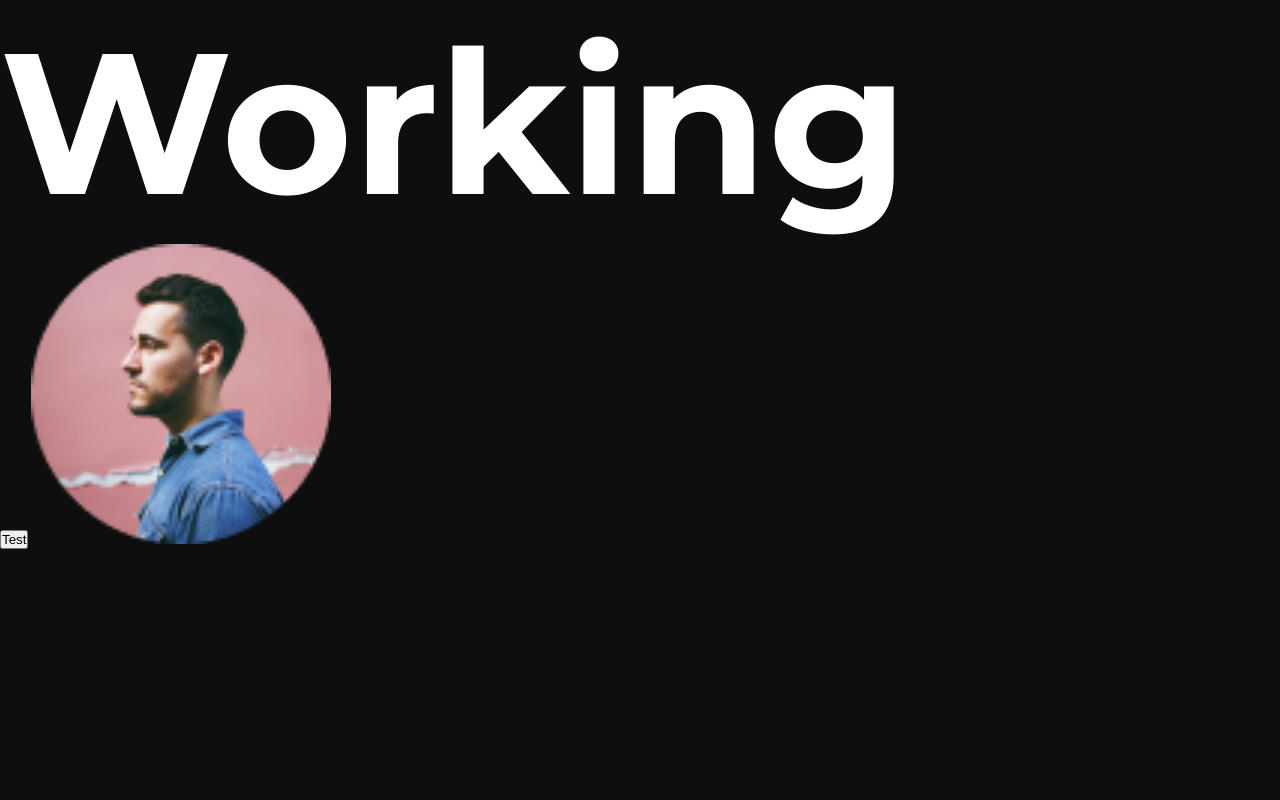
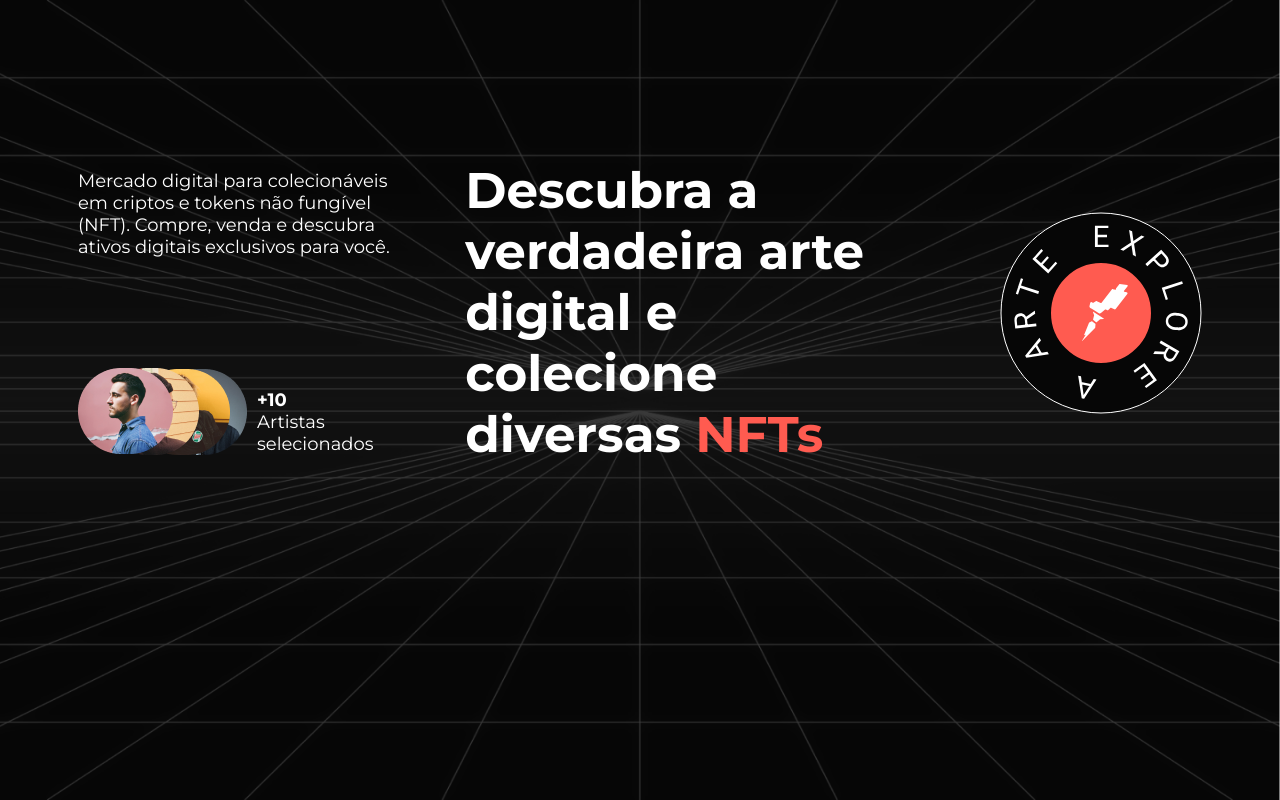
Before and after one commit to irrobs/RocketNFTs, a website built with webpack: page src/template.html in a window 1280 px wide. Built offline with nearby package versions, Linux system fonts and the light colour scheme.

Commit message:
finish hero top half layout

```diff
--- a/src/index.js
+++ b/src/index.js
@@ -1,6 +1,5 @@
 import "./styles/main.scss";
-import artista from "./assets/artista-1.png";
-
+import "./scripts/assets.js";
 const btn = document.querySelector(".btn");
 
 btn.addEventListener("click", () => console.log("funciona"));
--- /dev/null
+++ b/src/scripts/assets.js
@@ -0,0 +1,3 @@
+import avatars from "../assets/group-avarts.png";
+import badge from "../assets/badge.svg";
+import background from "../assets/background.png";
--- /dev/null
+++ b/src/styles/base/_global.scss
@@ -0,0 +1,18 @@
+@use "../abstracts/variables" as *;
+@import url("https://fonts.googleapis.com/css2?family=Montserrat:wght@400;500;700");
+
+*,
+::after,
+::before {
+  margin: 0;
+  padding: 0;
+  box-sizing: inherit;
+}
+
+html {
+  font-size: 62.5%;
+}
+
+body {
+  box-sizing: border-box;
+}
--- /dev/null
+++ b/src/styles/base/_typography.scss
@@ -0,0 +1,19 @@
+@use "../abstracts/variables" as *;
+body {
+  font-family: "Montserrat", sans-serif;
+  color: #fff;
+}
+
+.paragraph {
+  font-size: 1.8rem;
+  font-weight: 400;
+}
+.text {
+  &--red {
+    color: var(--color-logo);
+  }
+}
+.heading-primary {
+  font-size: 5rem;
+  font-weight: 700;
+}
--- a/src/styles/global.scss
+++ /dev/null
@@ -1,22 +0,0 @@
-@use "./variables.scss" as *;
-@import url("https://fonts.googleapis.com/css2?family=Montserrat:wght@400;500;700");
-
-* {
-  margin: 0;
-  padding: 0;
-  box-sizing: border-box;
-}
-
-html {
-  font-size: 62.5%;
-}
-
-body {
-  background-color: var(--body-background);
-  font-family: "Montserrat", sans-serif;
-}
-
-h1 {
-  font-size: 20rem;
-  color: white;
-}
--- /dev/null
+++ b/src/styles/layout/_hero.scss
@@ -0,0 +1,67 @@
+.hero {
+  width: 100vw;
+  &__content {
+    padding: 16rem 7.8rem 0;
+    display: grid;
+    grid-template-rows: repeat(2, 1fr);
+    justify-content: center;
+  }
+  &__background {
+    position: absolute;
+    z-index: -1;
+    width: 100vw;
+    height: 100vh;
+  }
+
+  &__text-box {
+    max-width: 130rem;
+    display: grid;
+    grid-template-columns: 30% 1fr min-content;
+    grid-template-rows: repeat(2, 1fr);
+    column-gap: 5rem;
+  }
+
+  &__paragraph {
+    padding-top: 1rem;
+  }
+
+  &__avatars {
+    grid-column: 1;
+    display: flex;
+    align-items: flex-end;
+    gap: 1rem;
+
+    padding-bottom: 1rem;
+  }
+
+  &__avatars-img {
+    flex-shrink: 0;
+  }
+
+  &__avatars-description {
+    display: inline-block;
+    font-size: 1.8rem;
+
+    &--strong {
+      display: block;
+    }
+  }
+
+  &__heading-primary {
+    display: inline-block;
+    grid-column: 2;
+    grid-row: 1 / -1;
+    padding-right: 2rem;
+  }
+
+  &__logo {
+    grid-column: 3;
+    grid-row: 1 / -1;
+    align-self: center;
+
+    padding: 2rem 0;
+  }
+
+  &__gallery {
+  }
+}
--- a/src/template.html
+++ b/src/template.html
@@ -6,8 +6,38 @@
     <title>Rocket NFTs</title>
   </head>
   <body>
-    <h1>Working</h1>
-    <button class="btn">Test</button>
-    <img src="./assets/artista-1.png" alt="" width="300" height="300" />
+    <header class="header"></header>
+
+    <main class="main">
+      <section class="hero">
+        <img src="./assets/background.png" class="hero__background" />
+        <div class="hero__content">
+          <div class="hero__text-box">
+            <p class="hero__paragraph paragraph">
+              Mercado digital para colecionáveis em criptos e tokens não
+              fungível (NFT). Compre, venda e descubra ativos digitais
+              exclusivos para você.
+            </p>
+            <div class="hero__avatars">
+              <img
+                src="./assets/group-avarts.png"
+                alt="Artistas selecionados"
+                class="hero__avatars-img"
+              />
+              <span class="hero__avatars-description text--light-gray">
+                <strong class="hero__avatars-description--strong">+10</strong>
+                Artistas selecionados</span
+              >
+            </div>
+            <h1 class="hero__heading-primary heading-primary">
+              Descubra a verdadeira arte digital e colecione diversas
+              <span class="text--red">NFTs</span>
+            </h1>
+            <img src="./assets/badge.svg" class="hero__logo" alt="Logo" />
+          </div>
+          <div class="hero__gallery"></div>
+        </div>
+      </section>
+    </main>
   </body>
 </html>
```
Also changed, not shown: src/styles/main.scss (+5 -2 lines), src/styles/abstracts/_variables.scss (renamed from src/styles/variables.scss).
